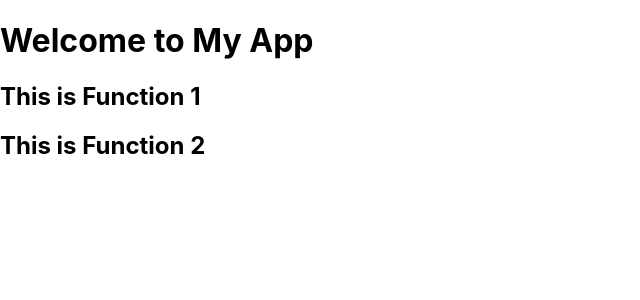
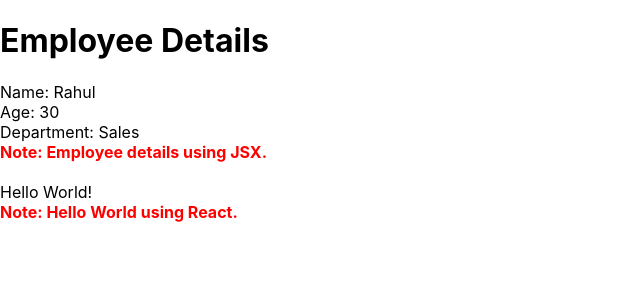
Before and after one commit to rahulksingh1604/master, a React (Create React App) app in the folder my-app/: page / in a window 1280 px wide. Shown: the top 300 px of the page, without its empty margins (0-640 px from the left). Built offline with nearby package versions, Linux system fonts and the light colour scheme.

Commit message:
Assignment 01

```diff
--- /dev/null
+++ b/my-app/src/EmployeeDetails.js
@@ -0,0 +1,19 @@
+function EmployeeDetails(){
+  return (
+    <div>
+      <h1>Employee Details</h1>
+      <label>Name: </label>
+      Rahul
+      <br />
+      <label>Age: </label>
+      30
+      <br />
+      <label>Department: </label>
+      Sales
+      <br />
+      <label style={{ color: "red" , fontWeight: "bold"}}>Note: Employee details using JSX.</label>
+    </div>
+  );
+}
+
+export default EmployeeDetails;
--- a/my-app/src/Menu.js
+++ /dev/null
@@ -1,26 +0,0 @@
-function Menu(){
-  return (
-    <div>
-      <h1>Welcome to My App</h1>
-    </div>
-  );
-}
-
-export default Menu;
-
-export function Func1() {
-  return (
-    <div>
-      <h2>This is Function 1</h2>
-    </div>
-  );
-}
-
-
-export function Func2() {
-  return (
-    <div>
-      <h2>This is Function 2</h2>
-    </div>
-  );
-}
--- a/my-app/src/index.js
+++ b/my-app/src/index.js
@@ -1,14 +1,19 @@
+import React from 'react';
 import ReactDOM from 'react-dom/client';
 import './index.css';
 import reportWebVitals from './reportWebVitals';
-import Menu,{Func1,Func2} from './Menu';
+import EmployeeDetails  from './EmployeeDetails';
 
 const root = ReactDOM.createRoot(document.getElementById('root'));
+let breakElement = React.createElement("br", {});
+let HWElement = React.createElement("div",{},"Hello World!");
+let NoteElement = React.createElement("label", { style: { color: "red", fontWeight: "bold" } }, "Note: Hello World using React.");
 root.render(<div>
-  <Menu />
-  <Func1 />
-  <Func2 />
-  </div>
+  <EmployeeDetails />
+  { breakElement }
+  { HWElement }
+  { NoteElement }
+</div>
 );
 
 // If you want to start measuring performance in your app, pass a function
```
